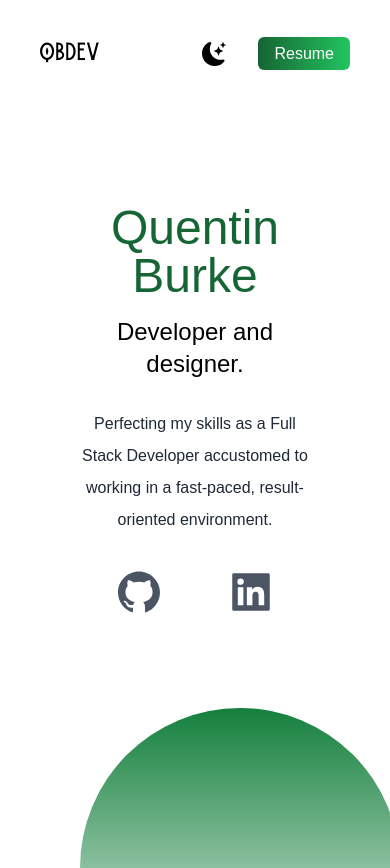
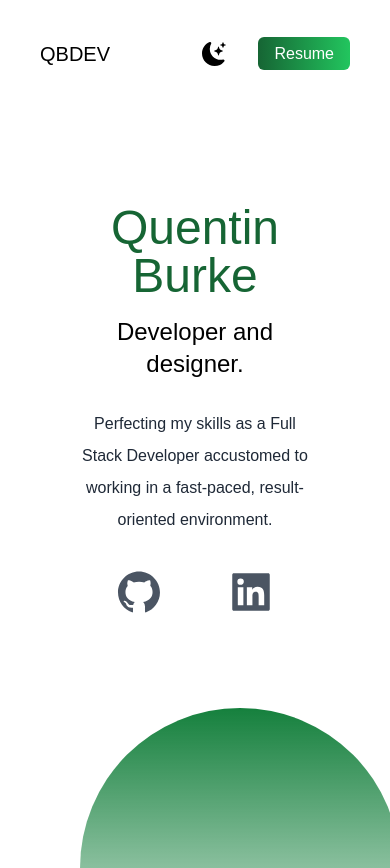
Before and after one commit to QuentinBurke96/My-Portfolio, a Next.js app: page / in a window 390 px wide. Shown: the top 868 px of the page. Built offline with nearby package versions, Linux system fonts and the light colour scheme.

Commit message:
Fade in on page load/Scroll  Added

```diff
--- a/package.json
+++ b/package.json
@@ -16,7 +16,8 @@
     "next": "13.4.12",
     "react": "^18.2.0",
     "react-dom": "18.2.0",
-    "react-icons": "^4.10.1"
+    "react-icons": "^4.10.1",
+    "react-reveal": "^1.2.2"
   },
   "devDependencies": {
     "autoprefixer": "^10.4.14",
--- a/pages/index.js
+++ b/pages/index.js
@@ -1,4 +1,5 @@
 import Head from "next/head";
+import Fade from 'react-reveal/Fade';
 import { MdComputer } from "react-icons/md";
 import { TbBrandVscode } from "react-icons/tb";
 import {
@@ -47,9 +48,10 @@ export default function Home() {
         <link rel="icon" href="/favicon.ico" />
       </Head>
       <main className=" bg-white px-10 dark:bg-green-950 md:px-20 lg:px-40">
+      <Fade top distance="20%" duration={1500}>
         <section className="min-h-screen">
           <nav className="py-10 mb-12 flex justify-between dark:text-white">
-            <h1 className="font-burtons text-xl">QBDEV</h1>
+            <h1 className="font-poppins text-xl">QBDEV</h1>
             <ul className="flex items-center">
               <li>
                 <BsFillMoonStarsFill
@@ -57,9 +59,9 @@ export default function Home() {
                   className=" cursor-pointer text-2xl"
                 />
               </li>
-              <li className="">
+              <li className="transition ease-in-out hover:-translate-y-1 hover:scale-110  duration-300">
                 <a
-                  className="animate-bounce bg-gradient-to-r from-green-800 text- to-green-500 text-white px-4 py-2 border-none rounded-md ml-8"
+                  className="bg-gradient-to-r from-green-800 text- to-green-500 text-white px-4 py-2 border-none rounded-md ml-8"
                   href="#"
                 >
                   Resume
@@ -74,7 +76,7 @@ export default function Home() {
             <h3 className="text-2xl py-2 dark:text-white md:text-3xl">
               Developer and designer.
             </h3>
-            <p className="text-md py-5 leading-8 text-gray-800 dark:text-gray-200 max-w-xl mx-auto md:text-xl">
+            <p className="font-extralight text-md py-5 leading-8 text-gray-800 dark:text-gray-200 max-w-xl mx-auto md:text-xl">
               Perfecting my skills as a Full Stack Developer accustomed to
               working in a fast-paced, result-oriented environment.
             </p>
@@ -92,6 +94,7 @@ export default function Home() {
             <h3 className="flex justify-center text-3xl py-1 dark:text-white ">
               Skills
             </h3>
+
 
             <section
               class="skills-section"
@@ -147,6 +150,7 @@ export default function Home() {
               </div>
             </section>
 
+
             <p className="text-md py-2 leading-8 text-gray-800 dark:text-gray-200">
               Since the beginning of my journey as a freelance designer and
               developer, I've done remote work for
@@ -160,6 +164,9 @@ export default function Home() {
               programming and application mockups.
             </p>
           </div>
+
+        </section>
+        <section>
           <div className="lg:flex gap-10">
             <div className="text-center shadow-lg p-10 rounded-xl my-10  dark:bg-white flex-1">
               <SiAdobe className="text-5xl"/>
@@ -276,6 +283,7 @@ export default function Home() {
             </div>
           </div>
         </section>
+        </Fade>
       </main>
     </div>
   );
--- a/tailwind.config.js
+++ b/tailwind.config.js
@@ -7,6 +7,9 @@ module.exports = {
   ],
   theme: {
     extend: {
+      // animation: {
+      //   'bounce': 'bounce 1s linear infinite',
+      // },
       fontFamily: {
         burtons: "burtons",
         poppins: ["Poppins", "sans-serif"],
```
Also changed, not shown: 1 other file (tests, documents, lock files or other folders).
